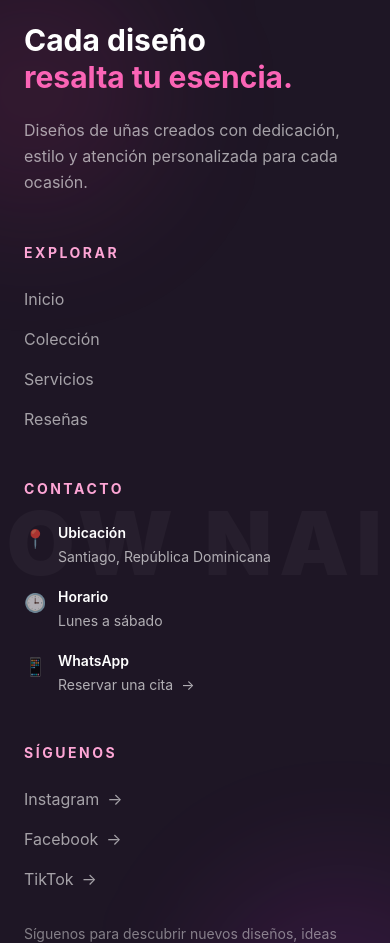
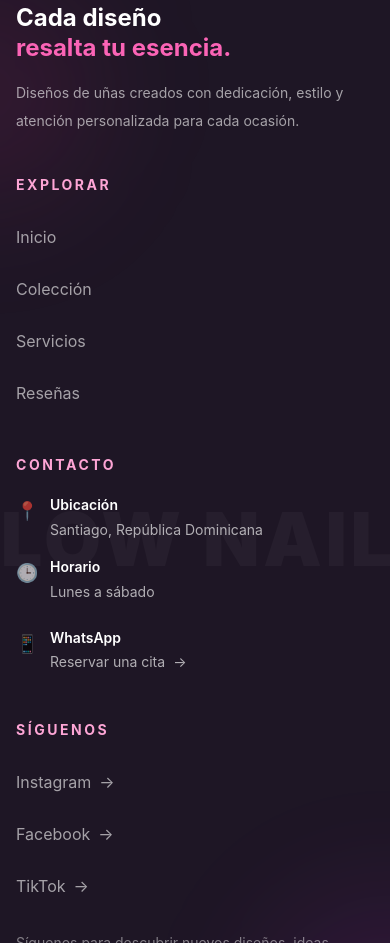
Before and after one commit to thedannytorres23-stack/glow-nails-Jennifer, a React app: page / in a window 390 px wide. Shown: the part 11057-12000 px from the top of the page. Built offline with nearby package versions, Linux system fonts and the light colour scheme; the HTML template or start-up script is replaced by a standard one.

Commit message:
Se actualizo el Footer para el diseno responsivo en movil

```diff
--- a/src/components/layout/Footer.jsx
+++ b/src/components/layout/Footer.jsx
@@ -13,7 +13,7 @@ export default function Footer() {
   };
 
   return (
-    <footer className="group relative overflow-hidden bg-[#1e1625] px-6 pb-8 pt-20 text-white">
+    <footer className="group relative overflow-hidden bg-[#1e1625] px-4 pb-7 pt-16 text-white sm:px-6 sm:pb-8 sm:pt-20">
       {/* Línea superior */}
       <div className="absolute left-0 top-0 h-1 w-full bg-gradient-to-r from-pink-500 via-rose-400 to-fuchsia-500" />
 
@@ -29,10 +29,11 @@ export default function Footer() {
         <span
           className="
             select-none whitespace-nowrap
-            text-[5.5rem] font-black tracking-[0.08em]
+            text-[3.8rem] font-black tracking-[0.05em]
             text-white/[0.035]
             transition-transform duration-1000
             group-hover:scale-[1.03]
+            min-[380px]:text-[4.6rem]
             sm:text-[8rem]
             lg:text-[13rem]
           "
@@ -42,26 +43,26 @@ export default function Footer() {
       </div>
 
       {/* Brillos decorativos */}
-      <div className="pointer-events-none absolute -left-24 top-20 h-64 w-64 rounded-full bg-pink-500/10 blur-3xl" />
+      <div className="pointer-events-none absolute -left-32 top-24 h-56 w-56 rounded-full bg-pink-500/10 blur-3xl sm:-left-24 sm:top-20 sm:h-64 sm:w-64" />
 
-      <div className="pointer-events-none absolute -right-24 bottom-10 h-72 w-72 rounded-full bg-fuchsia-500/10 blur-3xl" />
+      <div className="pointer-events-none absolute -right-32 bottom-10 h-64 w-64 rounded-full bg-fuchsia-500/10 blur-3xl sm:-right-24 sm:h-72 sm:w-72" />
 
       <div className="relative mx-auto max-w-7xl">
-        <div className="grid gap-12 md:grid-cols-2 lg:grid-cols-4">
+        <div className="grid gap-10 sm:grid-cols-2 sm:gap-x-8 sm:gap-y-12 lg:grid-cols-4 lg:gap-12">
           {/* Marca */}
-          <div className="lg:pr-8">
-            <span className="inline-flex rounded-full border border-pink-300/20 bg-white/5 px-4 py-2 text-xs font-semibold uppercase tracking-[0.2em] text-pink-300">
+          <div className="sm:col-span-2 lg:col-span-1 lg:pr-8">
+            <span className="inline-flex rounded-full border border-pink-300/20 bg-white/5 px-4 py-2 text-[0.7rem] font-semibold uppercase tracking-[0.18em] text-pink-300 sm:text-xs sm:tracking-[0.2em]">
               Glow Nails Jennifer
             </span>
 
-            <h2 className="mt-6 text-3xl font-bold leading-tight">
+            <h2 className="mt-5 text-2xl font-bold leading-tight sm:mt-6 sm:text-3xl">
               Cada diseño
               <span className="block text-pink-400">
                 resalta tu esencia.
               </span>
             </h2>
 
-            <p className="mt-5 max-w-sm leading-relaxed text-white/60">
+            <p className="mt-4 max-w-sm text-sm leading-7 text-white/60 sm:mt-5 sm:text-base">
               Diseños de uñas creados con dedicación, estilo y atención
               personalizada para cada ocasión.
             </p>
@@ -73,7 +74,7 @@ export default function Footer() {
               Explorar
             </h3>
 
-            <nav className="mt-6 flex flex-col items-start gap-4">
+            <nav className="mt-5 flex flex-col items-start gap-2 sm:mt-6 sm:gap-3">
               <FooterButton
                 texto="Inicio"
                 onClick={() => scrollToSection("inicio")}
@@ -102,7 +103,7 @@ export default function Footer() {
               Contacto
             </h3>
 
-            <div className="mt-6 space-y-5 text-white/65">
+            <div className="mt-5 space-y-4 text-white/65 sm:mt-6 sm:space-y-5">
               <ContactItem
                 icono="📍"
                 titulo="Ubicación"
@@ -119,7 +120,13 @@ export default function Footer() {
                 href="https://wa.me/18090000000"
                 target="_blank"
                 rel="noreferrer"
-                className="group/link flex items-start gap-3 transition hover:text-white"
+                className="
+                  group/link -mx-2 flex min-h-12
+                  items-start gap-3 rounded-xl px-2 py-2
+                  transition
+                  hover:bg-white/5
+                  hover:text-white
+                "
               >
                 <span className="mt-0.5 text-lg">📱</span>
 
@@ -130,6 +137,7 @@ export default function Footer() {
 
                   <span className="mt-1 flex items-center gap-2 text-sm">
                     Reservar una cita
+
                     <span className="transition-transform duration-300 group-hover/link:translate-x-1">
                       →
                     </span>
@@ -145,7 +153,7 @@ export default function Footer() {
               Síguenos
             </h3>
 
-            <div className="mt-6 flex flex-col items-start gap-4">
+            <div className="mt-5 flex flex-col items-start gap-2 sm:mt-6 sm:gap-3">
               <SocialLink
                 texto="Instagram"
                 href="https://instagram.com/"
@@ -162,7 +170,7 @@ export default function Footer() {
               />
             </div>
 
-            <p className="mt-8 max-w-xs text-sm leading-relaxed text-white/45">
+            <p className="mt-6 max-w-xs text-sm leading-relaxed text-white/45 sm:mt-8">
               Síguenos para descubrir nuevos diseños, ideas y trabajos
               recientes.
             </p>
@@ -170,14 +178,14 @@ export default function Footer() {
         </div>
 
         {/* Parte inferior */}
-        <div className="mt-16 border-t border-white/10 pt-8">
-          <div className="flex flex-col gap-5 text-sm text-white/45 md:flex-row md:items-center md:justify-between">
+        <div className="mt-12 border-t border-white/10 pt-7 sm:mt-16 sm:pt-8">
+          <div className="flex flex-col items-center gap-5 text-center text-sm leading-relaxed text-white/45 md:flex-row md:justify-between md:text-left">
             <p>
               © {añoActual} Glow Nails Jennifer. Todos los derechos
               reservados.
             </p>
 
-            <div className="text-left md:text-right">
+            <div className="md:text-right">
               <p>Creado con pasión por el detalle.</p>
 
               <p className="mt-1">
@@ -200,9 +208,12 @@ function FooterButton({ texto, onClick }) {
       type="button"
       onClick={onClick}
       className="
-        group/link flex items-center gap-2
+        group/link -mx-2 flex min-h-11
+        items-center gap-2 rounded-lg
+        px-2 py-2
         text-left text-white/60
         transition duration-300
+        hover:bg-white/5
         hover:text-white
       "
     >
@@ -218,14 +229,16 @@ function FooterButton({ texto, onClick }) {
 function ContactItem({ icono, titulo, texto }) {
   return (
     <div className="flex items-start gap-3">
-      <span className="mt-0.5 text-lg">{icono}</span>
+      <span className="mt-0.5 shrink-0 text-lg">
+        {icono}
+      </span>
 
       <div>
         <p className="text-sm font-semibold text-white">
           {titulo}
         </p>
 
-        <p className="mt-1 text-sm">
+        <p className="mt-1 text-sm leading-relaxed">
           {texto}
         </p>
       </div>
@@ -240,9 +253,12 @@ function SocialLink({ texto, href }) {
       target="_blank"
       rel="noreferrer"
       className="
-        group/link flex items-center gap-2
+        group/link -mx-2 flex min-h-11
+        items-center gap-2 rounded-lg
+        px-2 py-2
         text-white/60
         transition duration-300
+        hover:bg-white/5
         hover:text-white
       "
     >
```
